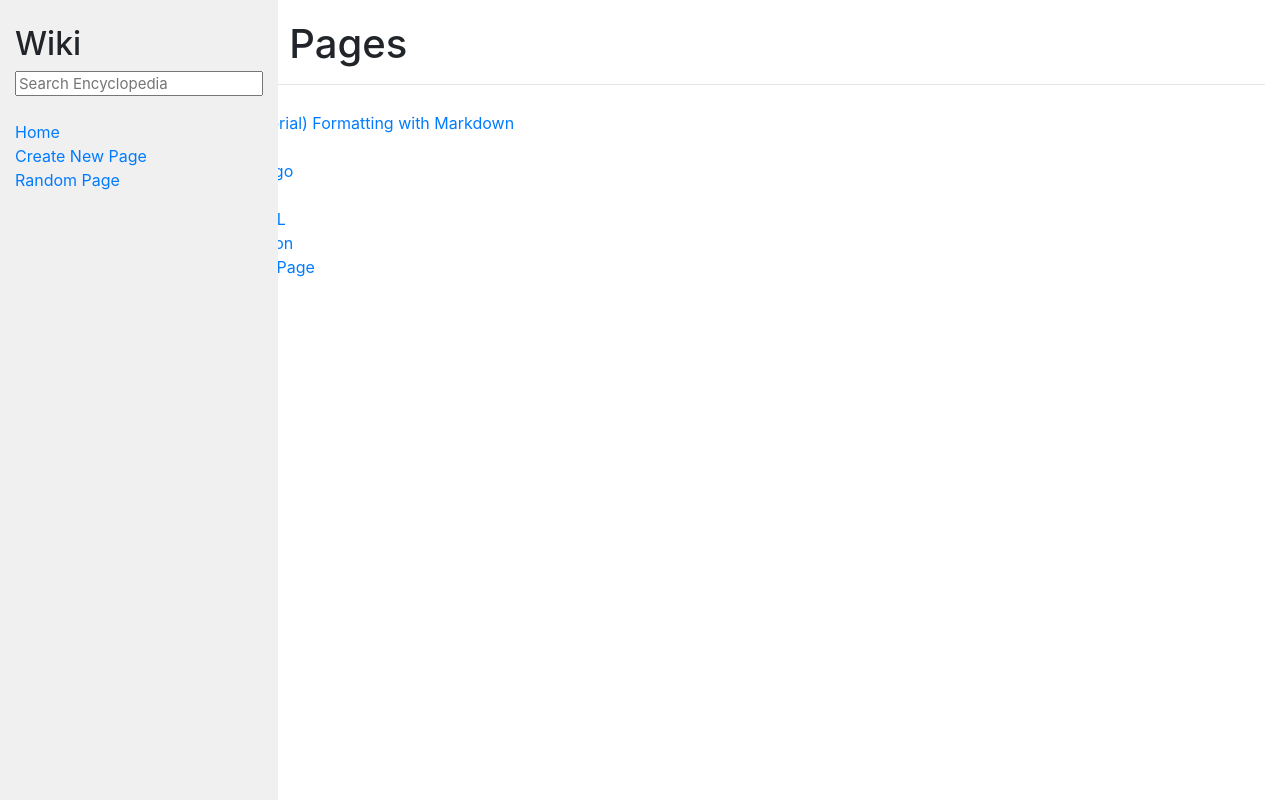
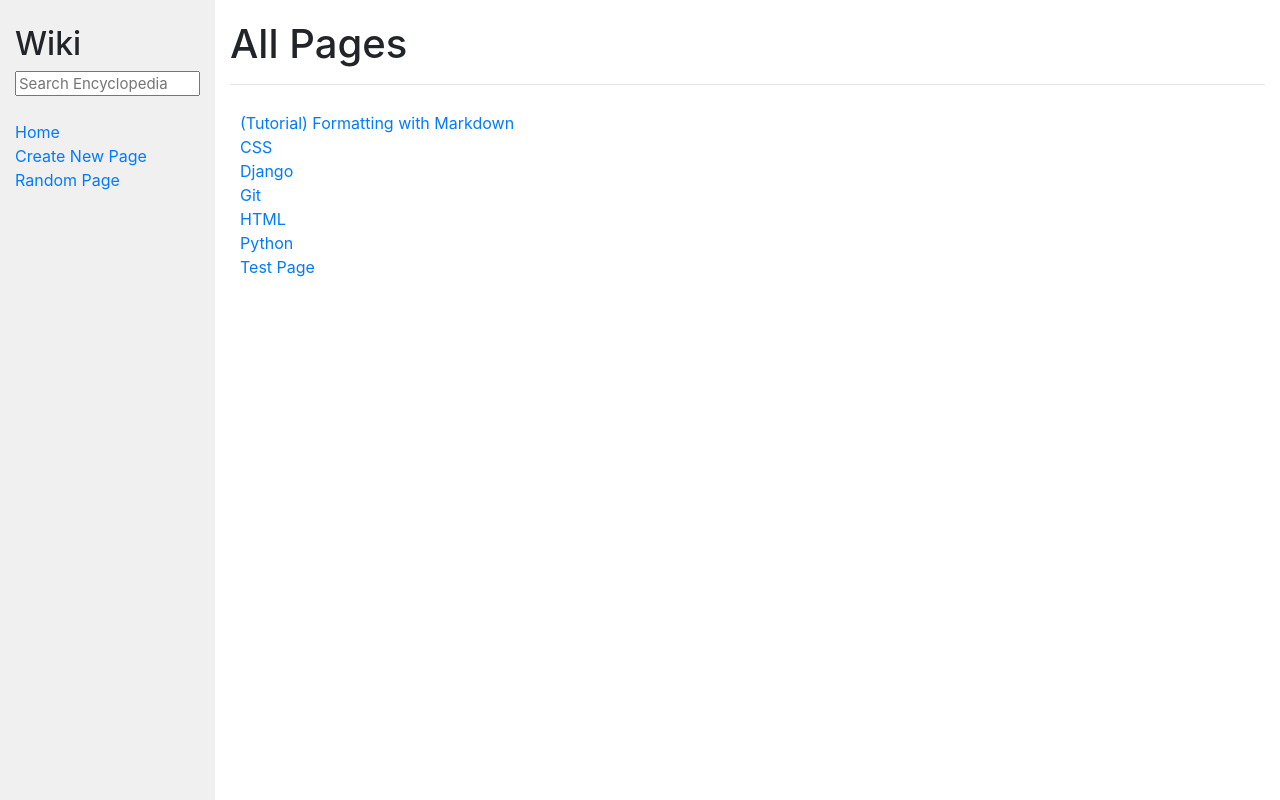
Before and after one commit to lhern376/project-1-wiki, a Django app: page / in a window 1280 px wide. Run offline with Django 3.2, Linux system fonts and the light colour scheme; some libraries are stand-ins or nearby versions.

Commit message:
set sidebar to fixed value

```diff
--- a/wiki/encyclopedia/static/encyclopedia/styles.css
+++ b/wiki/encyclopedia/static/encyclopedia/styles.css
@@ -54,7 +54,7 @@ ul {
     .sidebar {
         position: fixed;
         top: 0;
-
+        width: 215px;
         height: 100vh;
     }
 
```
